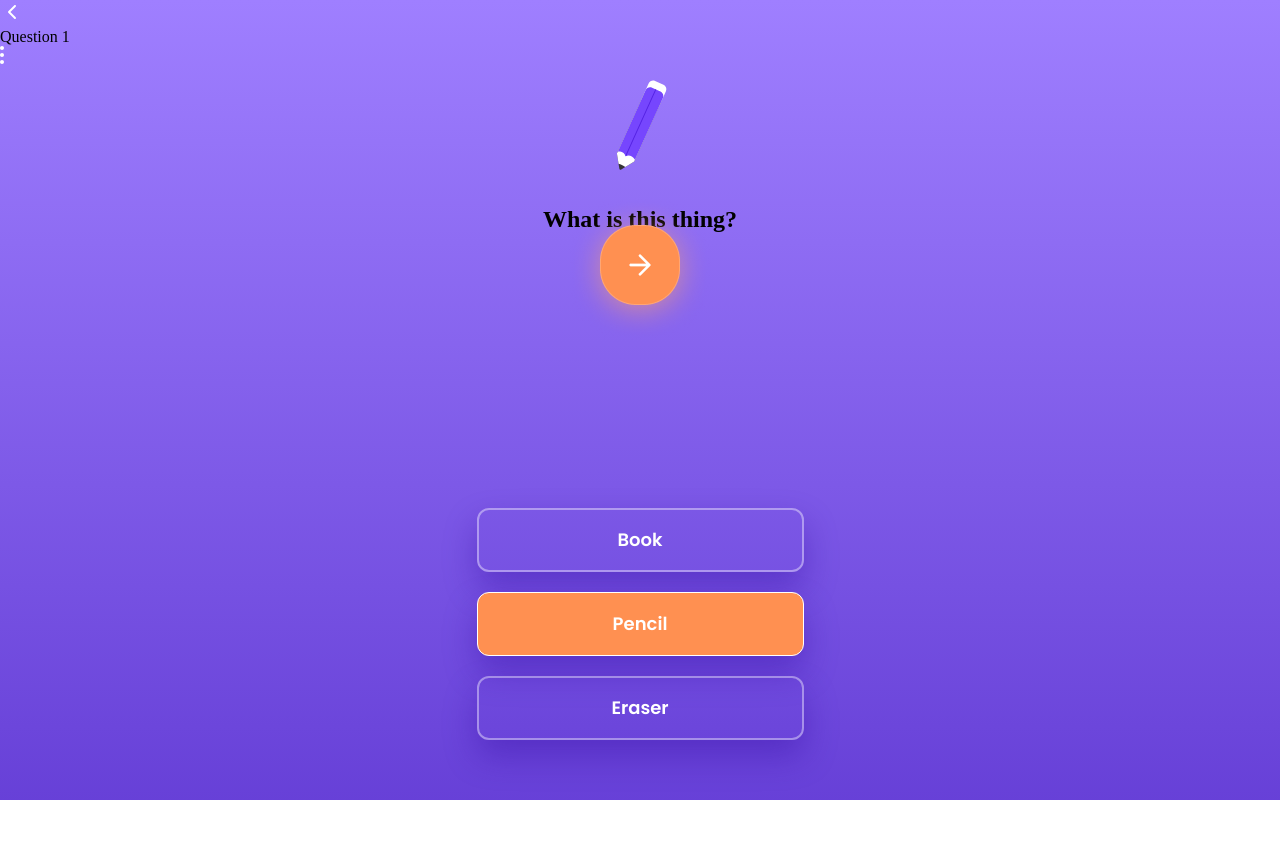
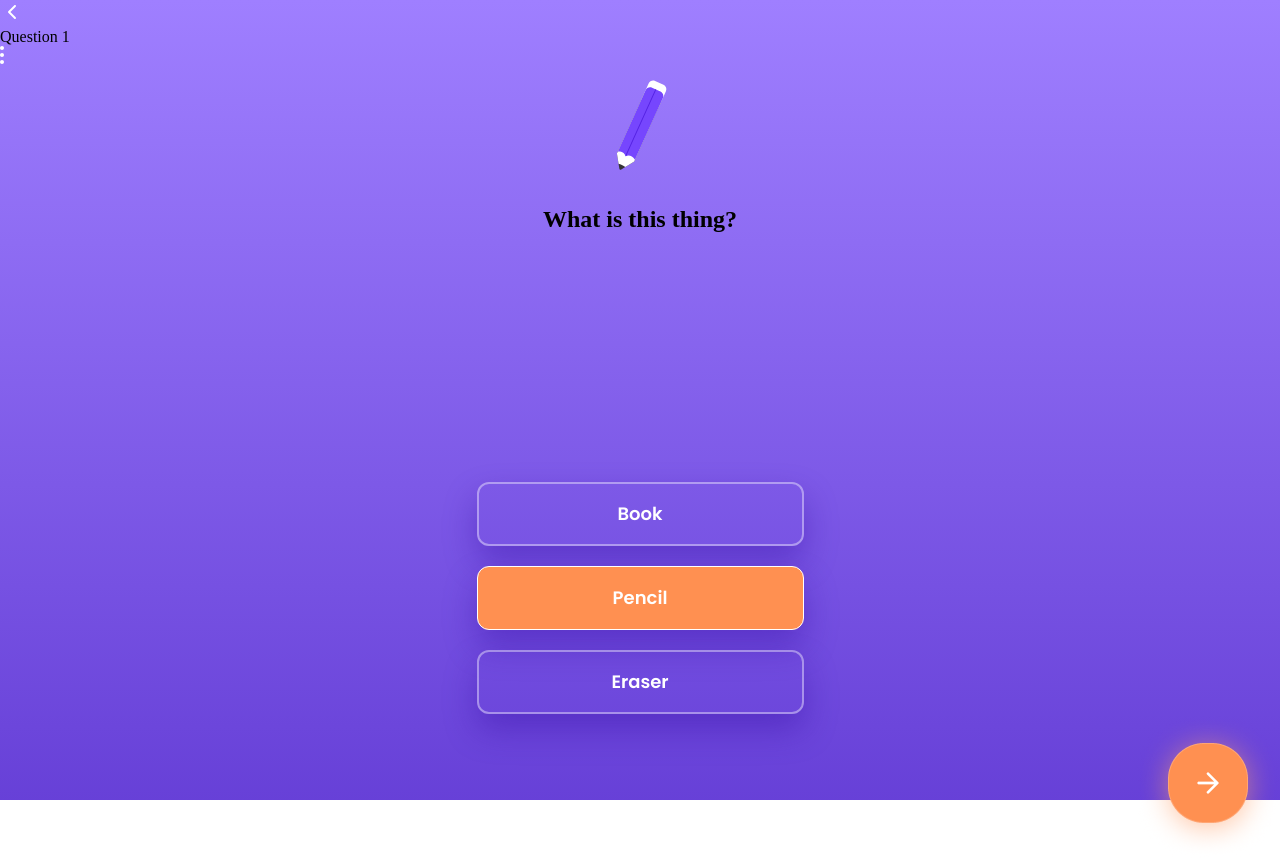
Before and after one commit to sadiatasneemkhan/Quiz-App-SENG513-A2, a website: page UI/page2.html in a window 1280 px wide. Before the commit the page ends 800 px from the top, so only its background shows below. Drawn offline with Linux system fonts and the light colour scheme.

Commit message:
Next button positioned to the bottom right

```diff
--- a/UI/page2.html
+++ b/UI/page2.html
@@ -46,8 +46,8 @@
                 <button class="btn btn-tertiary">Eraser</button>
             </div>
 
-            <div class="quiz-next">
-                <img src="images/Next.png" alt="button image" />
+            <div class="quiz-next-bottom">
+                <img class="next-img" src="images/Next.png" alt="button image" />
             </div>
         </div>
     </div>
--- a/UI/styles.css
+++ b/UI/styles.css
@@ -50,6 +50,16 @@ body, html {
     justify-content: center;
     align-items: center;
     height: 4vh;
+}
+
+.quiz-next-bottom {
+    display: flex;
+    justify-content: right;
+}
+
+.next-img {
+    position: absolute;
+    top: 715px;
 }
 
 .cancel {
@@ -109,6 +119,8 @@ h1 {
 }
 
 .buttons-container {
+    position: absolute;
+    top: 482px;
     width: 100%;
     display: flex;
     flex-direction: column;
```
